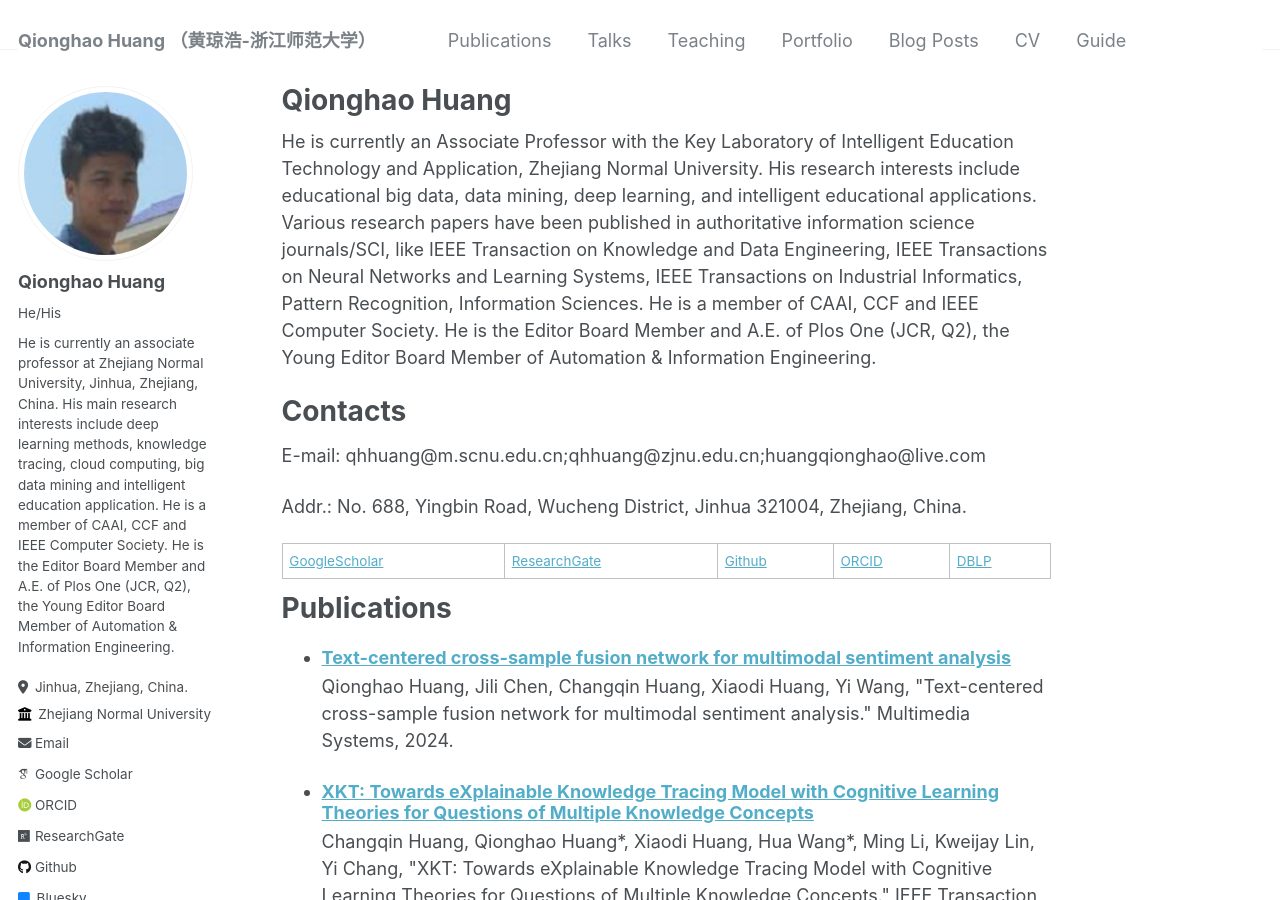
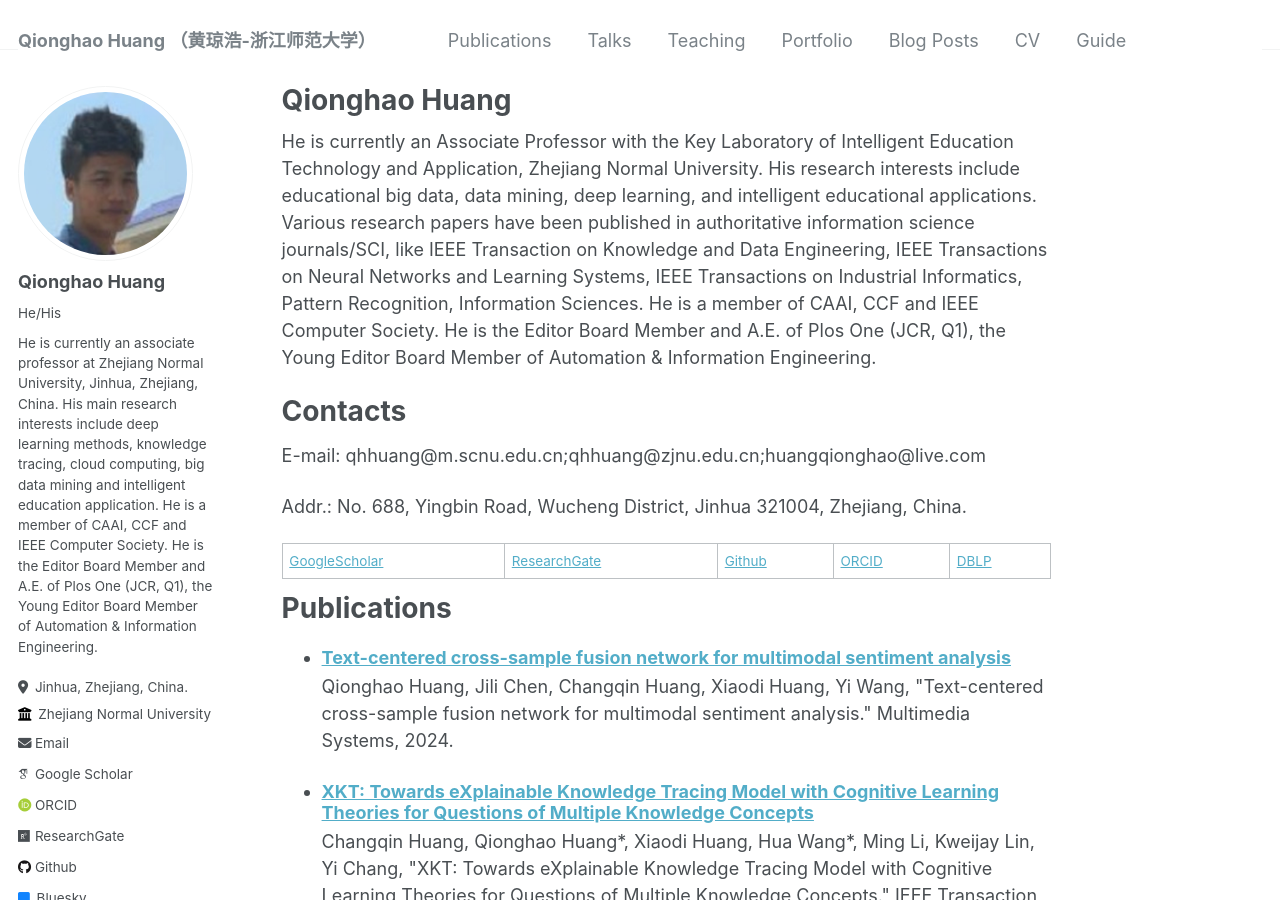
Before and after one commit to qhhuang-ai/qhhuang-ai.github.io, a Jekyll site: the page built from _pages/about.md, in a window 1280 px wide and 900 px high. Built offline with Jekyll 4.4.1, drawn with Linux system fonts in a browser that asks for light colours; some web fonts are replaced; comment, search, counter and statistics services are not loaded; some of the changed text lies outside the part shown.

Commit message:
update CV

```diff
--- a/_config.yml
+++ b/_config.yml
@@ -24,7 +24,7 @@
   avatar           : "Qionghao_Huang.png"
   name             : "Qionghao Huang"
   pronouns         : "He/His"
-  bio              : "He is currently an associate professor at Zhejiang Normal University, Jinhua, Zhejiang, China. His main research interests include deep learning methods, knowledge tracing, cloud computing, big data mining and intelligent education application. He is a member of CAAI, CCF and IEEE Computer Society. He is the Editor Board Member and A.E. of Plos One (JCR, Q2), the Young Editor Board Member of Automation & Information Engineering.
+  bio              : "He is currently an associate professor at Zhejiang Normal University, Jinhua, Zhejiang, China. His main research interests include deep learning methods, knowledge tracing, cloud computing, big data mining and intelligent education application. He is a member of CAAI, CCF and IEEE Computer Society. He is the Editor Board Member and A.E. of Plos One (JCR, Q1), the Young Editor Board Member of Automation & Information Engineering.
 "
   location         : "Jinhua, Zhejiang, China."
   employer         : "Zhejiang Normal University"
--- a/_config_dev.yml
+++ b/_config_dev.yml
@@ -24,8 +24,7 @@
   avatar           : "Qionghao_Huang.png"
   name             : "Qionghao Huang"
   pronouns         : "He/His"
-  bio              : "He is currently an associate professor at Zhejiang Normal University, Jinhua, Zhejiang, China. His main research interests include deep learning methods, knowledge tracing, cloud computing, big data mining and intelligent education application. He is a member of CAAI, CCF and IEEE Computer Society. He is the Editor Board Member and A.E. of Plos One (JCR, Q2).
-"
+  bio              : "He is currently an associate professor at Zhejiang Normal University, Jinhua, Zhejiang, China. His main research interests include deep learning methods, knowledge tracing, cloud computing, big data mining and intelligent education application. He is a member of CAAI, CCF and IEEE Computer Society. He is the Editor Board Member and A.E. of Plos One (JCR, Q1), the Young Editor Board Member of Automation & Information Engineering."
   location         : "Jinhua, Zhejiang, China."
   employer         : "Zhejiang Normal University"
   uri              : # URL
--- a/_pages/about.md
+++ b/_pages/about.md
@@ -9,7 +9,7 @@
 
 He is currently an Associate Professor with the Key Laboratory of Intelligent Education Technology and Application, Zhejiang Normal University.
 His research interests include educational big data, data mining, deep learning, and intelligent educational applications. Various research papers have been published in authoritative information science journals/SCI, like IEEE Transaction on Knowledge and Data Engineering, IEEE Transactions on Neural Networks and Learning Systems, IEEE Transactions on Industrial Informatics, Pattern Recognition, Information Sciences.
-He is a member of CAAI, CCF and IEEE Computer Society. He is the Editor Board Member and A.E. of Plos One (JCR, Q2), the Young Editor Board Member of Automation & Information Engineering.
+He is a member of CAAI, CCF and IEEE Computer Society. He is the Editor Board Member and A.E. of Plos One (JCR, Q1), the Young Editor Board Member of Automation & Information Engineering.
 
 
 Contacts
@@ -68,7 +68,7 @@
 
 Service and leadership
 ------
-1. Editor Board Member and A.E. of Plos One (JCR, Q2)
+1. Editor Board Member and A.E. of Plos One (JCR, Q1)
 1. Young Editor Board Member of Automation & Information Engineering (Chinese Journal)
 1. Correspondence review expert for the National Natural Science Foundation
 1. Program Committee Member of APWeb-WAIM 2024, GCCIL 2022, IFET 2021
```
